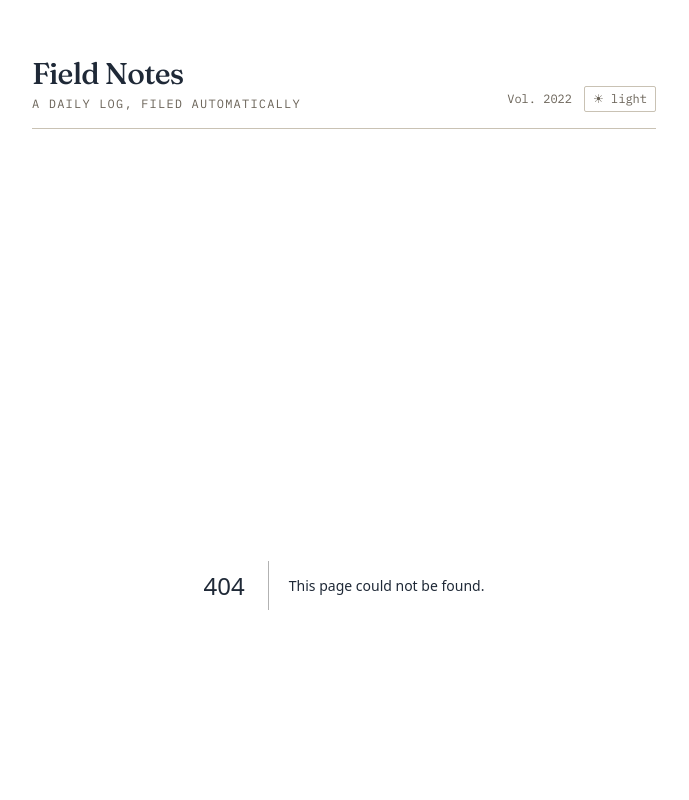
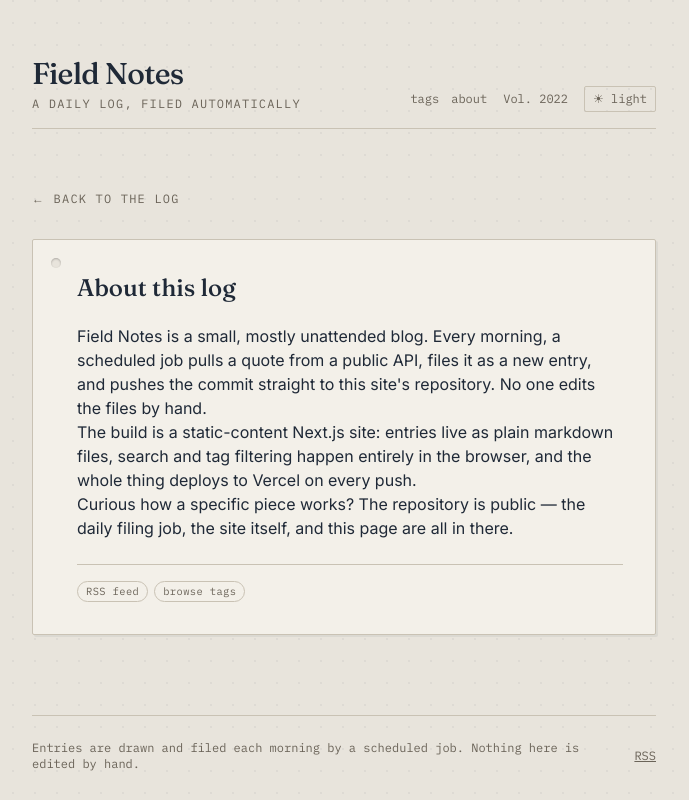
Before and after one commit to CodeLikeAGirl29/nextjs-blog, a Next.js app: page /about in a window 1280 px wide. Before the commit this address had no page. Shown: the top 800 px of the page, without its empty margins (296-985 px from the left). Built offline with nearby package versions, Linux system fonts and the light colour scheme.

Commit message:
add about page

```diff
--- /dev/null
+++ b/app/about/page.tsx
@@ -0,0 +1,53 @@
+import Link from "next/link";
+
+export const metadata = {
+  title: "About",
+  description: "How Field Notes works and why it exists.",
+};
+
+export default function AboutPage() {
+  return (
+    <main>
+      <Link
+        href="/"
+        className="mb-8 inline-block font-mono text-xs uppercase tracking-widest text-muted hover:text-ink"
+      >
+        &larr; back to the log
+      </Link>
+
+      <article className="relative rounded-sm border border-border bg-card px-8 py-8 pl-11 shadow-[2px_2px_0_0_rgba(31,41,55,0.06)]">
+        <span className="punch-hole" aria-hidden />
+        <h1 className="font-display text-2xl font-medium text-ink">About this log</h1>
+
+        <div className="prose prose-neutral mt-5 max-w-none font-body prose-p:leading-relaxed prose-p:text-ink">
+          <p>
+            Field Notes is a small, mostly unattended blog. Every morning, a
+            scheduled job pulls a quote from a public API, files it as a new
+            entry, and pushes the commit straight to this site&apos;s
+            repository. No one edits the files by hand.
+          </p>
+          <p>
+            The build is a static-content Next.js site: entries live as
+            plain markdown files, search and tag filtering happen entirely
+            in the browser, and the whole thing deploys to Vercel on every
+            push.
+          </p>
+          <p>
+            Curious how a specific piece works? The repository is public —
+            the daily filing job, the site itself, and this page are all in
+            there.
+          </p>
+        </div>
+
+        <div className="mt-6 flex flex-wrap gap-1.5 border-t border-border pt-4">
+          <a href="/feed.xml" className="tag-pill font-mono">
+            RSS feed
+          </a>
+          <Link href="/tags" className="tag-pill font-mono">
+            browse tags
+          </Link>
+        </div>
+      </article>
+    </main>
+  );
+}
--- a/app/layout.tsx
+++ b/app/layout.tsx
@@ -68,7 +68,15 @@ export default function RootLayout({
                 a daily log, filed automatically
               </p>
             </a>
-            <div className="flex items-center gap-3">
+            <div className="flex items-center gap-4">
+              <nav className="flex items-center gap-3 font-mono text-xs text-muted">
+                <a href="/tags" className="hover:text-ink">
+                  tags
+                </a>
+                <a href="/about" className="hover:text-ink">
+                  about
+                </a>
+              </nav>
               <span className="font-mono text-xs text-muted">Vol. {new Date().getFullYear()}</span>
               <ThemeToggle />
             </div>
--- /dev/null
+++ b/app/opengraph-image.tsx
@@ -0,0 +1,49 @@
+import { ImageResponse } from "next/og";
+
+export const runtime = "nodejs";
+export const alt = "Field Notes";
+export const size = { width: 1200, height: 630 };
+export const contentType = "image/png";
+
+export default async function Image() {
+  return new ImageResponse(
+    (
+      <div
+        style={{
+          width: "100%",
+          height: "100%",
+          display: "flex",
+          flexDirection: "column",
+          justifyContent: "center",
+          alignItems: "flex-start",
+          padding: "80px",
+          backgroundColor: "#E8E4DC",
+          fontFamily: "sans-serif",
+        }}
+      >
+        <div
+          style={{
+            display: "flex",
+            fontSize: 88,
+            color: "#1F2937",
+            fontWeight: 600,
+          }}
+        >
+          Field Notes
+        </div>
+        <div
+          style={{
+            display: "flex",
+            marginTop: 24,
+            fontSize: 30,
+            color: "#6B6459",
+            letterSpacing: 1,
+          }}
+        >
+          A daily log, filed automatically
+        </div>
+      </div>
+    ),
+    { ...size }
+  );
+}
--- /dev/null
+++ b/app/posts/[slug]/opengraph-image.tsx
@@ -0,0 +1,86 @@
+import { ImageResponse } from "next/og";
+import { getPostBySlug } from "@/lib/posts";
+
+export const runtime = "nodejs"; // needs fs access via getPostBySlug
+export const alt = "Field Notes entry";
+export const size = { width: 1200, height: 630 };
+export const contentType = "image/png";
+
+export default async function Image({ params }: { params: { slug: string } }) {
+  const post = await getPostBySlug(params.slug);
+  const displayText = post.quote ?? post.excerpt ?? post.title;
+  const displayAuthor = post.author;
+
+  return new ImageResponse(
+    (
+      <div
+        style={{
+          width: "100%",
+          height: "100%",
+          display: "flex",
+          flexDirection: "column",
+          justifyContent: "space-between",
+          padding: "64px",
+          backgroundColor: "#E8E4DC",
+          fontFamily: "sans-serif",
+        }}
+      >
+        <div
+          style={{
+            display: "flex",
+            alignItems: "center",
+            justifyContent: "space-between",
+          }}
+        >
+          <div
+            style={{
+              display: "flex",
+              border: "2px solid #4A6C6F",
+              color: "#33494B",
+              padding: "6px 16px",
+              borderRadius: "2px",
+              fontSize: 22,
+              letterSpacing: 2,
+            }}
+          >
+            {post.date}
+          </div>
+          <div style={{ display: "flex", fontSize: 24, color: "#6B6459", letterSpacing: 2 }}>
+            FIELD NOTES
+          </div>
+        </div>
+
+        <div
+          style={{
+            display: "flex",
+            flexDirection: "column",
+            gap: 24,
+            maxWidth: 980,
+          }}
+        >
+          <div
+            style={{
+              display: "flex",
+              fontSize: 48,
+              lineHeight: 1.3,
+              color: "#1F2937",
+              fontStyle: "italic",
+            }}
+          >
+            &ldquo;{displayText.length > 180 ? `${displayText.slice(0, 180)}…` : displayText}&rdquo;
+          </div>
+          {displayAuthor && (
+            <div style={{ display: "flex", fontSize: 28, color: "#6B6459" }}>
+              — {displayAuthor}
+            </div>
+          )}
+        </div>
+
+        <div style={{ display: "flex", fontSize: 20, color: "#6B6459" }}>
+          field-notes-nextjs.vercel.app
+        </div>
+      </div>
+    ),
+    { ...size }
+  );
+}
--- a/app/sitemap.ts
+++ b/app/sitemap.ts
@@ -16,6 +16,7 @@ export default function sitemap(): MetadataRoute.Sitemap {
 
   return [
     { url: SITE_URL, changeFrequency: "daily", priority: 1 },
+    { url: `${SITE_URL}/about`, changeFrequency: "monthly" },
     { url: `${SITE_URL}/tags`, changeFrequency: "weekly" },
     ...postEntries,
     ...tagEntries,
--- a/components/PostExplorer.tsx
+++ b/components/PostExplorer.tsx
@@ -1,8 +1,10 @@
 "use client";
 
-import { useMemo, useState } from "react";
+import { useEffect, useMemo, useState } from "react";
 import type { PostMeta } from "@/lib/posts";
 import PostCard from "./PostCard";
+
+const PAGE_SIZE = 8;
 
 export default function PostExplorer({
   posts,
@@ -13,6 +15,7 @@ export default function PostExplorer({
 }) {
   const [query, setQuery] = useState("");
   const [activeTag, setActiveTag] = useState<string | null>(null);
+  const [visibleCount, setVisibleCount] = useState(PAGE_SIZE);
 
   const filtered = useMemo(() => {
     const q = query.trim().toLowerCase();
@@ -27,6 +30,14 @@ export default function PostExplorer({
     });
   }, [posts, query, activeTag]);
 
+  // Reset pagination whenever the active filters change, so "show more"
+  // always starts from a full first page of the new result set.
+  useEffect(() => {
+    setVisibleCount(PAGE_SIZE);
+  }, [query, activeTag]);
+
+  const visible = filtered.slice(0, visibleCount);
+  const hasMore = filtered.length > visible.length;
   const hasActiveFilters = query.trim().length > 0 || activeTag !== null;
 
   return (
@@ -78,11 +89,23 @@ export default function PostExplorer({
           No entries match &ldquo;{query}&rdquo;{activeTag ? ` in #${activeTag}` : ""}.
         </p>
       ) : (
-        <div className="flex flex-col gap-5">
-          {filtered.map((post, i) => (
-            <PostCard key={post.slug} post={post} index={i} />
-          ))}
-        </div>
+        <>
+          <div className="flex flex-col gap-5">
+            {visible.map((post, i) => (
+              <PostCard key={post.slug} post={post} index={i} />
+            ))}
+          </div>
+
+          {hasMore && (
+            <button
+              type="button"
+              onClick={() => setVisibleCount((c) => c + PAGE_SIZE)}
+              className="mt-6 w-full rounded-sm border border-border bg-card py-2 font-mono text-xs text-muted transition hover:border-stamp hover:text-ink"
+            >
+              Show more ({filtered.length - visible.length} remaining)
+            </button>
+          )}
+        </>
       )}
     </div>
   );
```
Also changed, not shown: tsconfig.json (+5 -23 lines), 1 other file (tests, documents, lock files or other folders).
